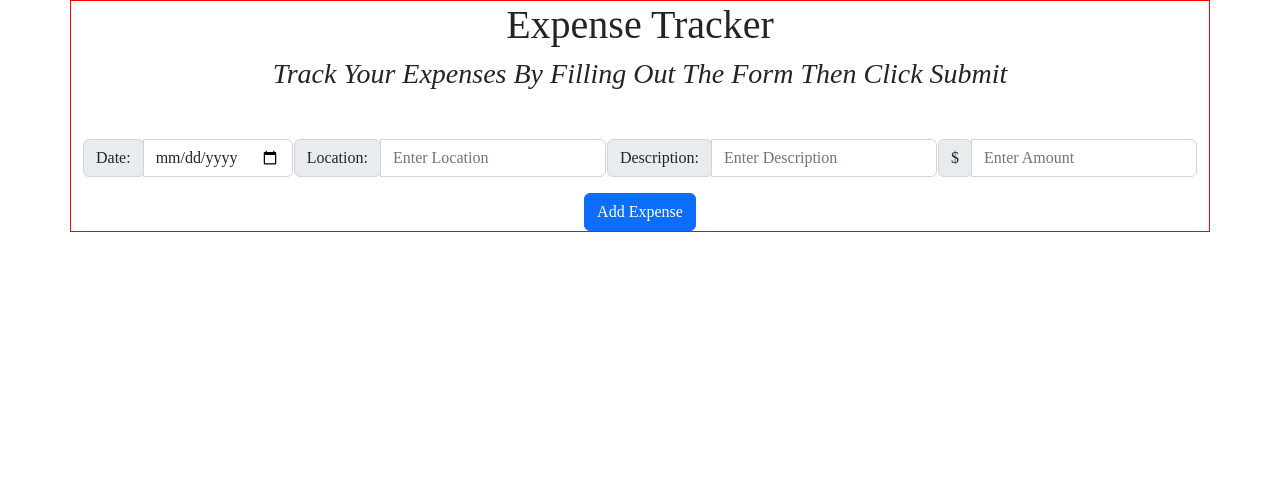
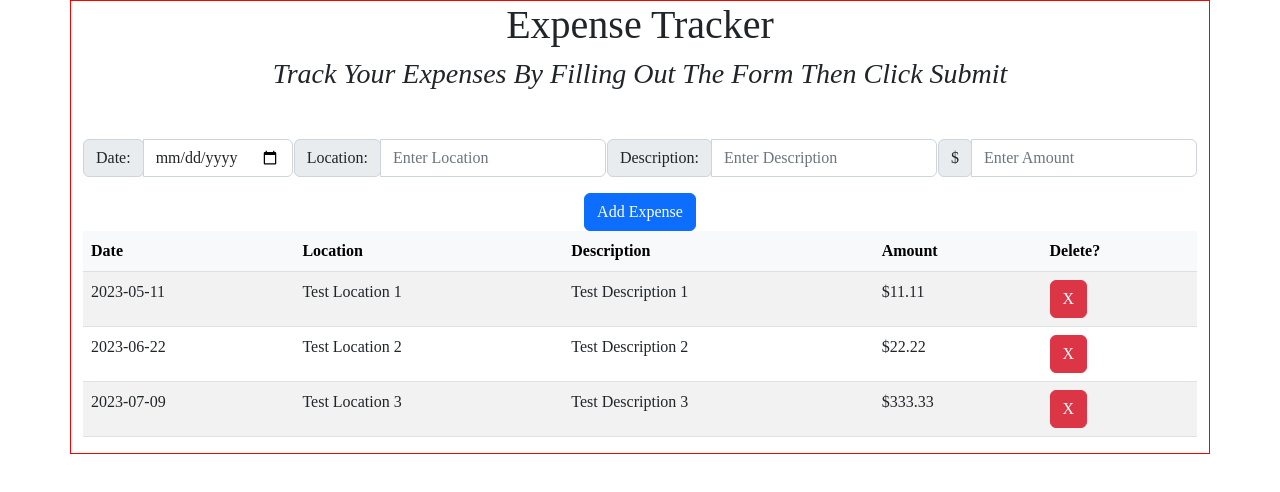
Before and after one commit to danielmurphy1/ExpenseTrackerAngularCSharp, an Angular app in the folder ClientApp/: page / in a window 1280 px wide. Shown: the top 492 px of the page. Built offline with nearby package versions, Linux system fonts and the light colour scheme; a web font is replaced by a local one.

Commit message:
created expenses-table component. added mock-expenses file. load expenses on start functionality. added delete an expense functionality

```diff
--- /dev/null
+++ b/ClientApp/src/app/Expense.ts
@@ -0,0 +1,7 @@
+export interface Expense {
+    id?: number;
+    date: string;
+    location: string;
+    description: string;
+    amount: number;
+}
--- a/ClientApp/src/app/app.component.html
+++ b/ClientApp/src/app/app.component.html
@@ -2,5 +2,6 @@
   <div class="container red-border">
     <app-header></app-header>
     <app-add-expense></app-add-expense>
+    <app-expenses-table></app-expenses-table>
   </div>
 </body>
--- a/ClientApp/src/app/app.module.ts
+++ b/ClientApp/src/app/app.module.ts
@@ -7,12 +7,14 @@ import { RouterModule } from '@angular/router';
 import { AppComponent } from './app.component';;
 import { HeaderComponent } from './components/header/header.component';
 import { AddExpenseComponent } from './components/add-expense/add-expense.component';
+import { ExpensesTableComponent } from './components/expenses-table/expenses-table.component';
 
 @NgModule({
   declarations: [
     AppComponent,
     HeaderComponent,
-    AddExpenseComponent
+    AddExpenseComponent,
+    ExpensesTableComponent
   ],
   imports: [
     BrowserModule.withServerTransition({ appId: 'ng-cli-universal' }),
--- /dev/null
+++ b/ClientApp/src/app/components/expenses-table/expenses-table.component.html
@@ -0,0 +1,22 @@
+<div class="table-responsive">
+    <table class="table table-striped">
+        <thead class="table-light">
+            <tr>
+                <th>Date</th>
+                <th>Location</th>
+                <th>Description</th>
+                <th>Amount</th>
+                <th>Delete?</th>
+            </tr>
+        </thead>
+        <tbody>
+            <tr *ngFor="let expense of expenses">
+                <td>{{ expense.date }}</td>
+                <td>{{ expense.location }}</td>
+                <td>{{ expense.description }}</td>
+                <td>${{ expense.amount }}</td>
+                <td><button class="btn btn-danger" (click)="handleDeleteButtonClick(expense)">X</button></td>
+            </tr>
+        </tbody>
+    </table>
+</div>
--- /dev/null
+++ b/ClientApp/src/app/components/expenses-table/expenses-table.component.ts
@@ -0,0 +1,26 @@
+import { Component, OnInit, Input } from '@angular/core';
+import { Expense } from '../../Expense';
+import { EXPENSES } from '../../mock-expenses';
+
+@Component({
+  selector: 'app-expenses-table',
+  templateUrl: './expenses-table.component.html',
+  styleUrls: ['./expenses-table.component.css']
+})
+export class ExpensesTableComponent implements OnInit {
+  expenses: Expense[];
+  @Input() expense: Expense;
+
+  constructor() {}
+
+  ngOnInit(): void {
+    this.expenses = EXPENSES;
+  }
+
+  handleDeleteButtonClick(expense: Expense){
+    console.log(expense)
+    this.expenses = this.expenses.filter(ex => ex.id != expense.id)
+    console.log("expenses", this.expenses)
+  }
+
+}
--- /dev/null
+++ b/ClientApp/src/app/mock-expenses.ts
@@ -0,0 +1,25 @@
+import { Expense } from './Expense';
+
+export const EXPENSES: Expense[] = [
+    {
+        "id": 1,
+        "date": "2023-05-11",
+        "location": "Test Location 1",
+        "description": "Test Description 1",
+        "amount": 11.11
+    },
+    {
+        "id": 2,
+        "date": "2023-06-22",
+        "location": "Test Location 2",
+        "description": "Test Description 2",
+        "amount": 22.22
+    },
+    {
+        "id": 3,
+        "date": "2023-07-09",
+        "location": "Test Location 3",
+        "description": "Test Description 3",
+        "amount": 333.33
+    }
+]
```
Also changed, not shown: ClientApp/src/app/components/expenses-table/expenses-table.component.css (added), 1 other file (tests, documents, lock files or other folders).
